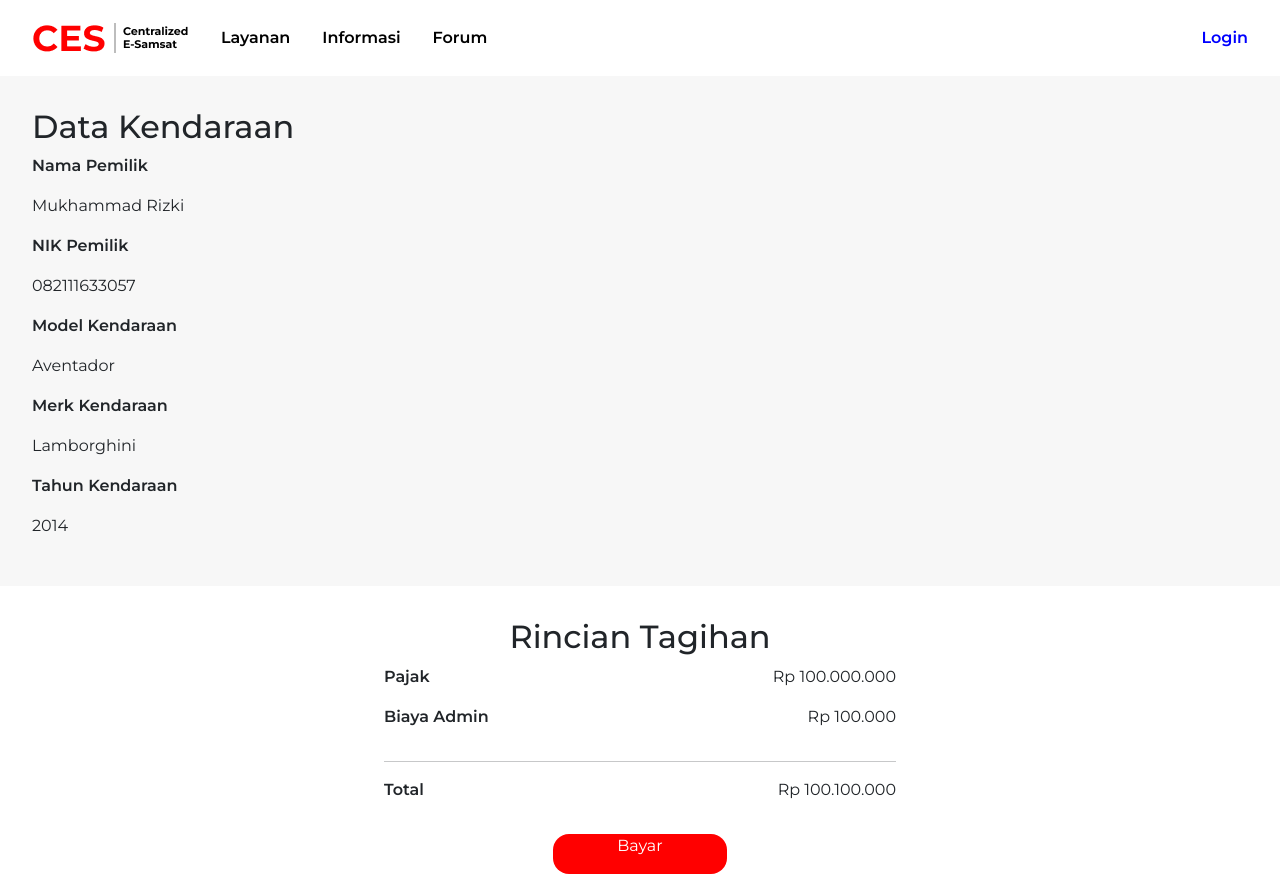
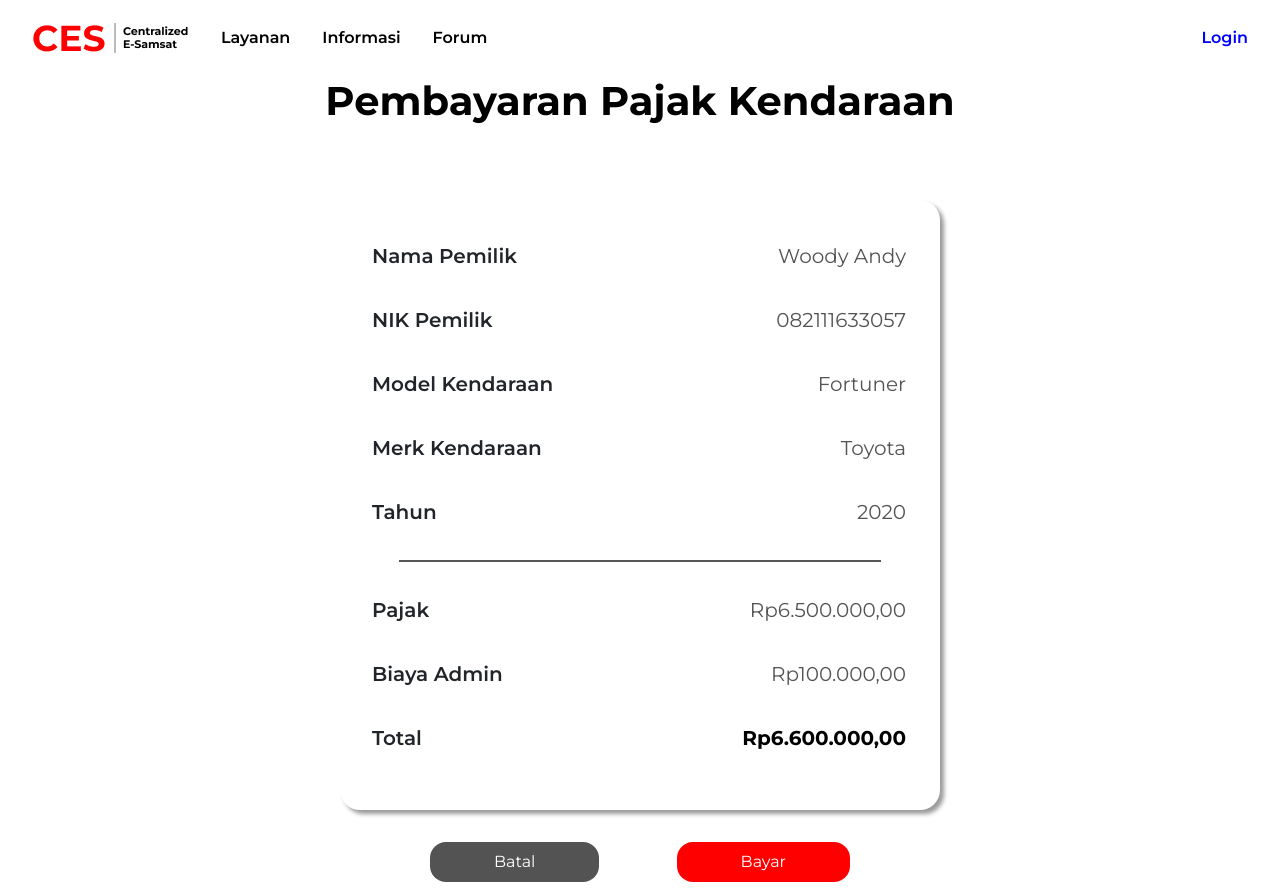
Before and after one commit to rizyxy/ces-next, a Next.js app: page /payment/bills in a window 1280 px wide. Built offline with nearby package versions, Linux system fonts and the light colour scheme.

Commit message:
bills revision

```diff
--- a/src/app/payment/bills/bills.module.css
+++ b/src/app/payment/bills/bills.module.css
@@ -1,40 +1,127 @@
-.vehicleData {
-    padding: 2em;
-    background-color: #F7F7F7;
+.container {
+  width: 100%;
+  height: 100%;
   display: flex;
   flex-direction: column;
+  align-items: center;
+  justify-content: center;
+  translate: 0 -3rem;
 }
 
-.vdataTitle {
-    font-weight: 600;
+.konten-box {
+  display: flex;
+  flex-direction: column;
+  align-items: center;
+  justify-content: center;
+  margin-top: 3rem;
+  /* border: 1px solid black; */
+  min-height: 500px;
+  min-width: 500px;
 }
 
-.bills {
-
-    width: 40%;
-    margin: 2em auto;
-    text-align: center;
+.title {
+  color: #000;
+  font-family: Montserrat;
+  font-size: 2.5rem;
+  font-style: normal;
+  font-weight: 700;
+  line-height: normal;
+  margin-bottom: 2rem;
 }
 
-.billItem {
+.konten {
   display: flex;
+  flex-direction: column;
+  align-items: center;
+  justify-content: center;
+  /* border: 1px solid black; */
+  min-height: 500px;
+  min-width: 600px;
+  /* padding: 1rem; */
+}
+
+.form-box {
+  padding: 2rem;
+  border-radius: 20px;
+  background: #fff;
+  box-shadow: 4px 4px 4px 0px rgba(0, 0, 0, 0.4);
+  width: 100%;
+  height: 90%;
+  margin-bottom: 2rem;
+}
+
+.form {
+  translate: 0 3rem;
+  width: 100%;
+  display: flex;
+  flex-direction: column;
+  align-items: center;
+  justify-content: center;
+}
+
+.form-labels-text {
+  font-size: 1.25rem;
+  font-style: normal;
+  font-weight: 600;
+  line-height: normal;
+}
+
+.form-group {
+  display: flex;
+  align-items: center;
+  align-content: center;
   justify-content: space-between;
 }
 
-.billTitle {
-    font-weight: 600;
+.form-control {
+  font-size: 1.25rem;
+  text-align: right;
+  border: none;
+  outline: none;
+  background-color: transparent;
+  margin: 0.5rem 0;
+}
+
+.line {
+  margin: 10px 0;
+  opacity: 0.75;
+  border: 1px solid #1e1e1e;
+  width: 90%;
+}
+
+.button-group {
+    display: flex;
+    align-items: center;
+    justify-content: space-between;
+    width: 70%;
+}
+
+.canButton {
+  border: none;
+  background-color: #535353;
+  padding: 0.5rem 4rem;
+  color: white;
+  border-radius: 1em;
+}
+
+.canButton:hover {
+  border: 1px solid #535353;
+  transition: 0.5s;
+  background-color: white;
+  color: #535353;
 }
 
 .payButton {
-    margin: 1em auto;
   border: none;
   background-color: red;
-    padding: 0em 4em;
+  padding: 0.5rem 4rem;
   color: white;
   border-radius: 1em;
 }
 
 .payButton:hover {
-    cursor: pointer;
-    opacity: 0.8;
+  border: 1px solid red;
+  transition: 0.5s;
+  background-color: white;
+  color: red;
 }
--- a/src/app/payment/bills/page.tsx
+++ b/src/app/payment/bills/page.tsx
@@ -1,52 +1,160 @@
-import Link from 'next/link'
-import styles from './bills.module.css'
+import Link from "next/link";
+import styles from "./bills.module.css";
 
 export default function Page() {
-    return <>
-        <section className={styles.vehicleData}>
-            <h2>Data Kendaraan</h2>
-            <div className={styles.vdataItem}>
-                <p  className={styles.vdataTitle}>Nama Pemilik</p>
-                <p  className={styles.vdataValue}>Mukhammad Rizki</p>
+  return (
+    <>
+      <div className={`${styles["container"]}`}>
+        <div className={`${styles["konten-box"]}`}>
+          <h1 className={`${styles["title"]}`}>Pembayaran Pajak Kendaraan</h1>
+          <div className={`${styles["konten"]}`}>
+            <form className={`${styles["form"]}`} action="">
+              <div className={`${styles["form-box"]}`}>
+                <div className={`${styles["form-group"]} mb-3`}>
+                  <label
+                    htmlFor="exampleInputEmail1"
+                    className={`${styles["form-labels-text"]}`}
+                  >
+                    Nama Pemilik
+                  </label>
+                  <input
+                    disabled
+                    type="text"
+                    className={`${styles["form-control"]}`}
+                    id="exampleInputEmail1"
+                    aria-describedby="emailHelp"
+                    value="Woody Andy"
+                  />
                 </div>
-            <div  className={styles.vdataItem}>
-                <p  className={styles.vdataTitle}>NIK Pemilik</p>
-                <p  className={styles.vdataValue}>082111633057</p>
+                <div className={`${styles["form-group"]} mb-3`}>
+                  <label
+                    htmlFor="exampleInputEmail1"
+                    className={`${styles["form-labels-text"]}`}
+                  >
+                    NIK Pemilik
+                  </label>
+                  <input
+                    disabled
+                    type="text"
+                    className={`${styles["form-control"]}`}
+                    id="exampleInputEmail1"
+                    aria-describedby="emailHelp"
+                    value="082111633057"
+                  />
                 </div>
-            <div  className={styles.vdataItem}>
-                <p  className={styles.vdataTitle}>Model Kendaraan</p>
-                <p  className={styles.vdataValue}>Aventador</p>
+                <div className={`${styles["form-group"]} mb-3`}>
+                  <label
+                    htmlFor="exampleInputEmail1"
+                    className={`${styles["form-labels-text"]}`}
+                  >
+                    Model Kendaraan
+                  </label>
+                  <input
+                    disabled
+                    type="text"
+                    className={`${styles["form-control"]}`}
+                    id="exampleInputEmail1"
+                    aria-describedby="emailHelp"
+                    value="Fortuner"
+                  />
                 </div>
-            <div  className={styles.vdataItem}>
-                <p  className={styles.vdataTitle}>Merk Kendaraan</p>
-                <p  className={styles.vdataValue}>Lamborghini</p>
+                <div className={`${styles["form-group"]} mb-3`}>
+                  <label
+                    htmlFor="exampleInputEmail1"
+                    className={`${styles["form-labels-text"]}`}
+                  >
+                    Merk Kendaraan
+                  </label>
+                  <input
+                    disabled
+                    type="text"
+                    className={`${styles["form-control"]}`}
+                    id="exampleInputEmail1"
+                    aria-describedby="emailHelp"
+                    value="Toyota"
+                  />
                 </div>
-            <div  className={styles.vdataItem}>
-                <p  className={styles.vdataTitle}>Tahun Kendaraan</p>
-                <p  className={styles.vdataValue}>2014</p>
+                <div className={`${styles["form-group"]} mb-3`}>
+                  <label
+                    htmlFor="exampleInputEmail1"
+                    className={`${styles["form-labels-text"]}`}
+                  >
+                    Tahun
+                  </label>
+                  <input
+                    disabled
+                    type="text"
+                    className={`${styles["form-control"]}`}
+                    id="exampleInputEmail1"
+                    aria-describedby="emailHelp"
+                    value="2020"
+                  />
                 </div>
-        </section>
+                <center className="my-4">
+                  <div className={`${styles["line"]}`}></div>
+                </center>
+                <div className={`${styles["form-group"]} mb-3`}>
+                  <label
+                    htmlFor="exampleInputEmail1"
+                    className={`${styles["form-labels-text"]}`}
+                  >
+                    Pajak
+                  </label>
+                  <input
+                    disabled
+                    type="text"
+                    className={`${styles["form-control"]}`}
+                    id="exampleInputEmail1"
+                    aria-describedby="emailHelp"
+                    value="Rp6.500.000,00"
+                  />
+                </div>
+                <div className={`${styles["form-group"]} mb-3`}>
+                  <label
+                    htmlFor="exampleInputEmail1"
+                    className={`${styles["form-labels-text"]}`}
+                  >
+                    Biaya Admin
+                  </label>
+                  <input
+                    disabled
+                    type="text"
+                    className={`${styles["form-control"]}`}
+                    id="exampleInputEmail1"
+                    aria-describedby="emailHelp"
+                    value="Rp100.000,00"
+                  />
+                </div>
+                <div className={`${styles["form-group"]} mb-3`}>
+                  <label
+                    htmlFor="exampleInputEmail1"
+                    className={`${styles["form-labels-text"]}`}
+                  >
+                    Total
+                  </label>
+                  <input
+                    disabled
+                    type="text"
+                    className={`${styles["form-control"]} fw-bold text-black`}
+                    id="exampleInputEmail1"
+                    aria-describedby="emailHelp"
+                    value="Rp6.600.000,00"
+                  />
+                </div>
+              </div>
 
-        <section className={styles.bills}>
-            <h2>Rincian Tagihan</h2>
-            <div className={styles.billItem}>
-                <p className={styles.billTitle}>Pajak</p>
-                <p className={styles.billValue}>Rp 100.000.000</p>
+              <div className={`${styles["button-group"]}`}>
+                <Link href="/vehiclecheck">
+                  <button className={styles.canButton}>Batal</button>
+                </Link>
+                <Link href="/payment/methods">
+                  <button className={styles.payButton}>Bayar</button>
+                </Link>
               </div>
-            <div className={styles.billItem}>
-                <p className={styles.billTitle}>Biaya Admin</p>
-                <p className={styles.billValue}>Rp 100.000</p>
+            </form>
           </div>
-            <hr></hr>
-            <div className={styles.billItem}>
-                <p className={styles.billTitle}>Total</p>
-                <p className={styles.billValue}>Rp 100.100.000</p>
         </div>
-            <Link href='/payment/methods'>
-            <button className={styles.payButton}>
-                <p>Bayar</p>
-            </button>
-            </Link>
-        </section>
+      </div>
     </>
+  );
 }
```
Lines whose indentation alone changed are shown as unchanged.
